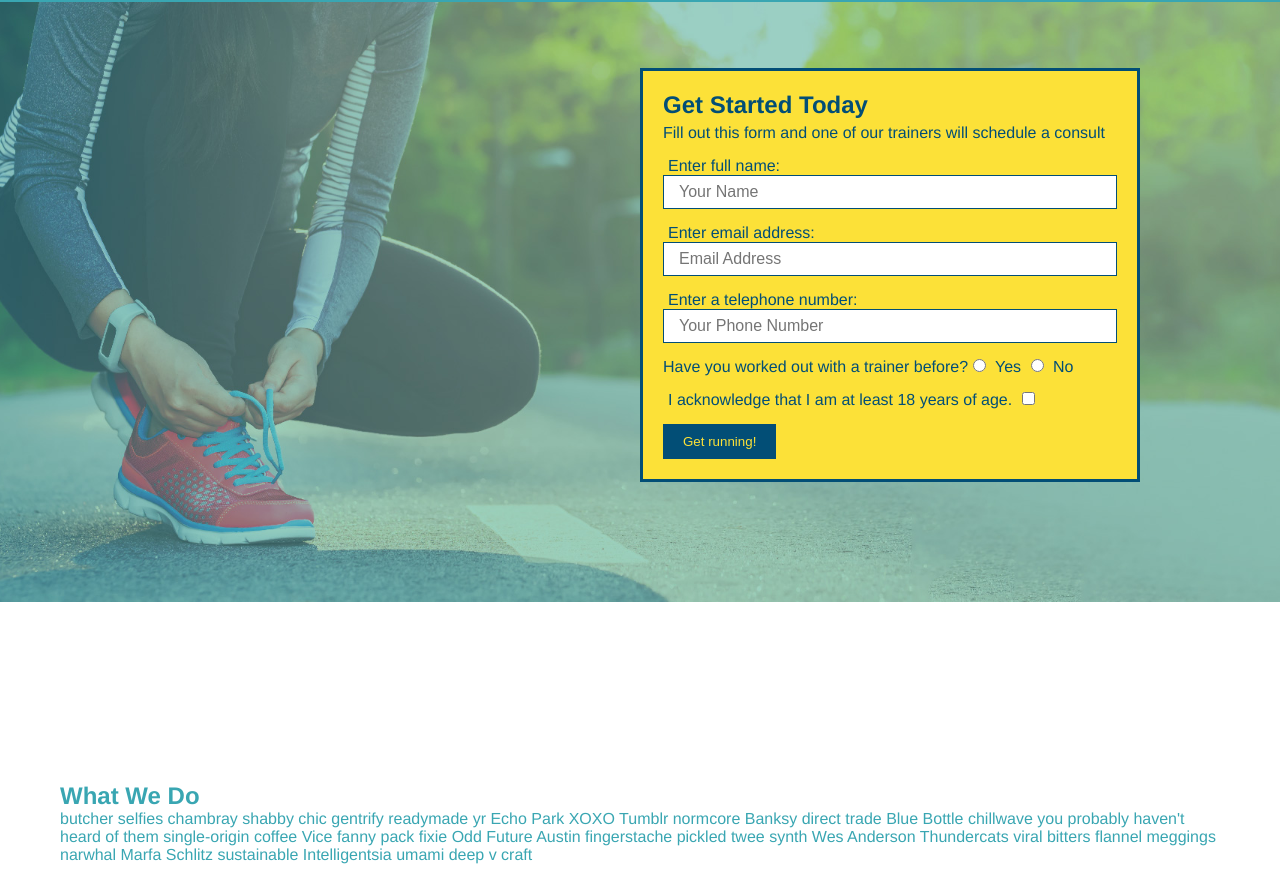
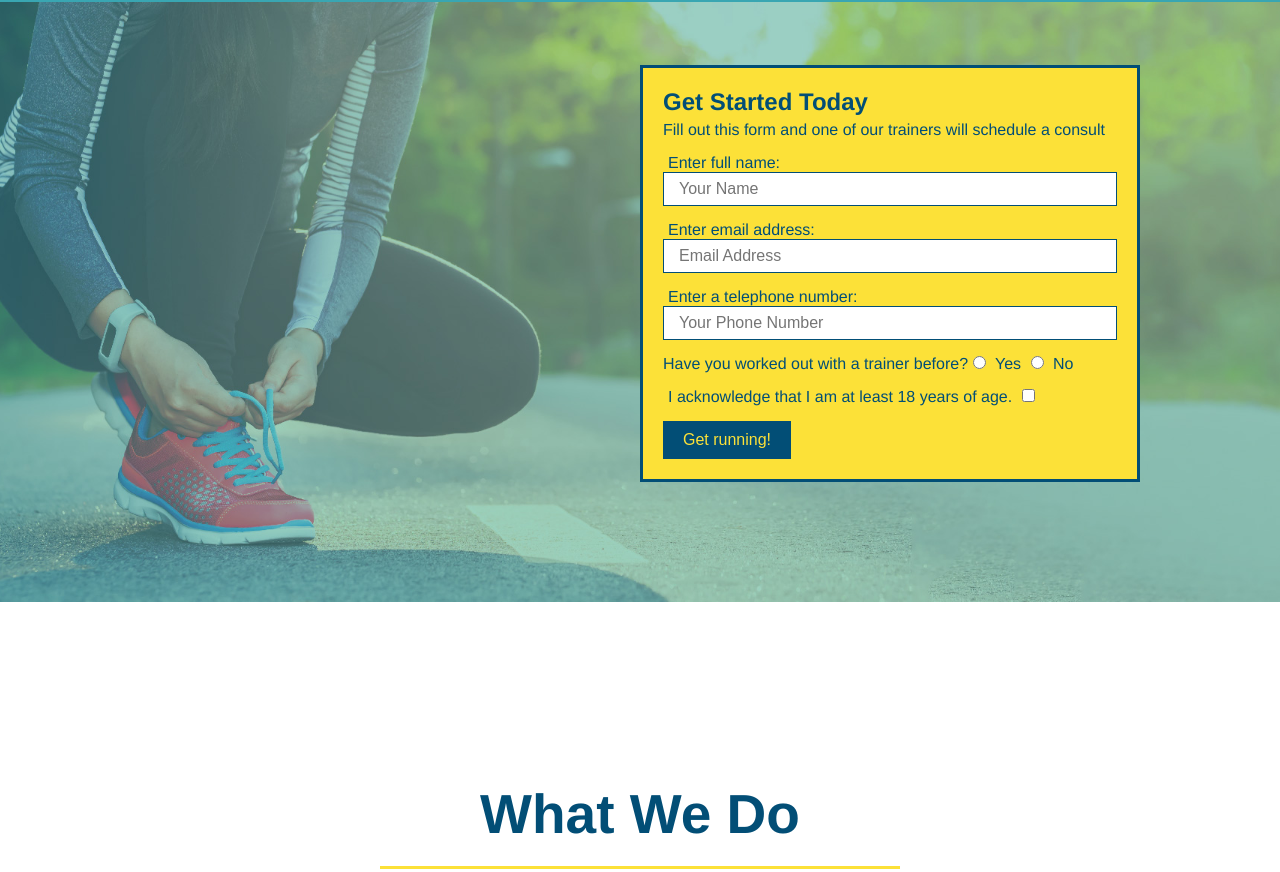
Before and after one commit to morrissette1988/run-buddy, a plain HTML site: page index.html in a window 1280 px wide. Shown: the part 80-952 px from the top of the page. Drawn offline with Linux system fonts and the light colour scheme.

Commit message:
adding styling to paragraph and h2

```diff
--- a/index.html
+++ b/index.html
@@ -77,7 +77,7 @@
             </section>
 
             <!--What we do section-->
-            <section id="what-we-do">
+            <section id="what-we-do" class="intro">
                 <h2>What We Do</h2>
                 <p>
                     butcher selfies chambray shabby chic gentrify readymade yr Echo Park XOXO Tumblr normcore Banksy direct trade Blue Bottle chillwave you probably haven't heard of them single-origin coffee Vice fanny pack fixie Odd Future Austin fingerstache pickled twee synth Wes Anderson Thundercats viral bitters flannel meggings narwhal Marfa Schlitz sustainable Intelligentsia umami deep v craft
--- a/resources/style.css
+++ b/resources/style.css
@@ -119,5 +119,27 @@ section {
     background-color: #024e76;
     border: none;
     padding: 10px 20px;
-    font-sizeL 16px;
+    font-size: 16px;
 }
+
+.intro {
+    text-align: center;
+}
+
+.intro h2 {
+    font-size: 55px;
+    color: #024e76;
+    margin-bottom: 35px;
+    padding: 0 100px 20px 100px;
+    border-bottom: 3px solid;
+    border-color: #fce138;
+    display: inline-block;
+}
+
+.intro p {
+    line-height: 1.7;
+    color: #39a6b2;
+    width: 80%;
+    font-size: 20px;
+    margin: 0 auto;
+}
```
